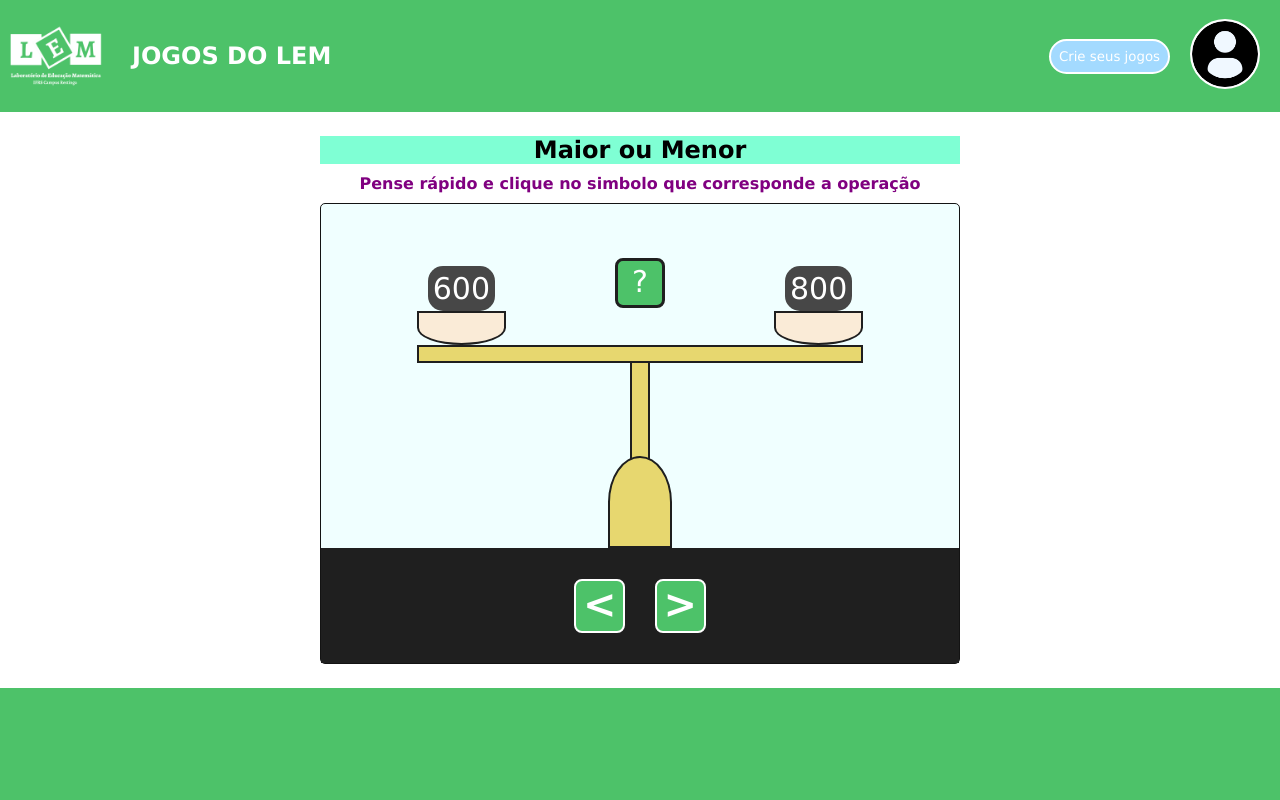
After one commit to jonhybr/plataforma-site-jogos, a Node server app: page /maiormenor in a window 1280 px wide. The commit adds this page. Run offline with Node 20, Linux system fonts and the light colour scheme.

Commit message:
2048 pronto e começo do próximo

```diff
--- a/Plataforma-de-jogos/css/main.css
+++ b/Plataforma-de-jogos/css/main.css
@@ -121,7 +121,7 @@ main {
             > figure {
                 width: 100%;
                 height: 200px;
-                background-color: red;
+                background-color: #3F3F3F;
                 & img {
                     width: 100%;
                     height: 100%;
@@ -167,12 +167,23 @@ footer {
     bottom: 0;
 }
 
+#main2048{
+    #topo {
+        display: flex;
+        gap: 5px;
+        background-color: #3F3F3F;
+        color: white;
+        padding: 5px;
+        margin-bottom: 10px;
+        border-radius: 8px;
+    }
     #div2048 {
         display: flex;
         flex-direction: column;
         border: 5px solid rgb(92, 78, 64);
         background-color: rgb(92, 78, 64);
         border-radius: 8px;
+
         .rows {
             display: flex;
         }
@@ -229,6 +240,119 @@ footer {
         }
         .n2048 {
             background-color: rgb(240, 204, 0);
+        }
+    }
+}
+
+#maiormenorDiv {
+    width: 50%;
+    height: 80%;
+    border: 1px solid #131313;
+    display: flex;
+    justify-content: end;
+    align-items: center;
+    flex-direction: column;
+    background-color: azure;
+    border-radius: 5px;
+    > * {
+        background-color: rgb(231, 215, 111);
+        border: 2px solid #1F1F1F;
+    }
+    #resposta {
+        width: 100%;
+        height: 25%;
+        background-color: #1F1F1F;
+        display: flex;
+        justify-content: center;
+        align-items: center;
+        gap: 30px;
+        > input {
+            width: 8%;
+            font-size: 40px;
+            background-color: #4dc269;
+            color: white;
+            border: 2px solid white;
+            border-radius: 8px;
+            font-weight: bolder;
+            padding-bottom: 4px;
+            &:hover {
+                cursor: pointer;
+            }
+            &:focus {
+                outline: none;
+                border: 3px solid blue;
+                color: blue;
+            }
+        }
+    }
+    #acima {
+        width: 70%;
+        height: 25%;
+        border: none;
+        background-color: azure;
+        display: flex;
+        justify-content: space-between;
+        align-items: center;
+        > * {
+            display: flex;
+            justify-content: center;
+            align-items: center;
+            flex-direction: column;
+            font-size: 30px;
+        }
+        #numero {
+            background-color: #474747;
+            color: white;
+            border-radius: 15px;
+            padding: 5px;
+        }
+        #prato {
+            background-color: antiquewhite;
+            border: 2px solid #1F1F1F;
+            border-bottom-right-radius: 50%;
+            border-bottom-left-radius: 50%;
+            width: 100%;
+            height: 30%;
+        }
+        #itemEsquerda {
+            height: 100%;
+            width: 20%;
+            justify-content: flex-end;
+            color: black;
+        }
+        #meio {
+            border: 3px solid #1F1F1F;
+            border-radius: 8px;
+            width: 50px;
+            height: 50px;
+            background-color: #4dc269;
+            padding-bottom: 4px;
+            color: white;
+        }
+        #itemDireita {
+            height: 100%;
+            width: 20%;
+            color: black;
+            justify-content: flex-end;
+
+        }
+    }
+    #topo {
+        width: 70%;
+        height: 4%;
+        z-index: 1;
+    }
+    #meio {
+        height: 30%;
+        width: 3%;
+        margin-top: -2%;
+    }
+    #base {
+        width: 10%;
+        height: 20%;
+        margin-top: -5%;
+        border-top-right-radius: 100%;
+        border-top-left-radius: 100%;
     }
 }
 
--- a/Plataforma-de-jogos/index.js
+++ b/Plataforma-de-jogos/index.js
@@ -12,7 +12,6 @@ app.use(express.urlencoded({extended: true}))
 app.listen(3000, () => {
     console.log('Servidor rodando na porta: 3000!')
 })
-
 
 app.get('/', (req, res) => {
     res.render('home');
@@ -65,3 +64,7 @@ app.get('/memoria', (req, res) => {
 app.get('/2048', (req, res) => {
     res.render('2048')
 })
+
+app.get('/maiormenor', (req, res) => {
+    res.render('maiormenor')
+})
--- a/Plataforma-de-jogos/views/2048.ejs
+++ b/Plataforma-de-jogos/views/2048.ejs
@@ -10,10 +10,12 @@
 
     <%- include('header.html') %>
 
-    <main>
+    <main id="main2048">
         <h2>2048</h2>
 
         <p>Mova os blocos e tente atingir o valor 2048 em algum deles</p>
+
+        <div id="topo">Movimentos: <div id="moves">0</div>Pontuação: <div id="pontos">4</div></div>
 
         <div id="div2048">
             <div class="rows">
--- a/Plataforma-de-jogos/views/header.html
+++ b/Plataforma-de-jogos/views/header.html
@@ -1,3 +1,4 @@
+<link rel="stylesheet" href="../css/main.css">
 <header>
     <figure>
         <a href="/"><img src="../imagens/LEM 2.png"></a>
--- /dev/null
+++ b/Plataforma-de-jogos/views/maiormenor.ejs
@@ -0,0 +1,36 @@
+<!DOCTYPE html>
+<html lang="pt-br">
+<head>
+    <meta charset="UTF-8">
+    <title>Jogos do LEM</title>
+</head>
+<body>
+
+    <%- include('header.html') %>
+
+    <main>
+
+        <h2>Maior ou Menor</h2>
+        <p>Pense rápido e clique no simbolo que corresponde a operação</p>
+
+        <div id="maiormenorDiv">
+            <div id="acima">
+                <div id="itemEsquerda"><div id="numero">600</div><div id="prato"></div></div>
+                <div id="meio">?</div>
+                <div id="itemDireita"><div id="numero">800</div><div id="prato"></div></div>
+            </div>
+            <div id="topo"></div>
+            <div id="meio"></div>
+            <div id="base"></div>
+            <div id="resposta">
+                <input type="button" id="menor" value="<">
+                <input type="button" id="maior" value=">">
+            </div>
+        </div>
+
+    </main>
+
+    <%- include('footer.html') %>
+
+</body>
+</html>
```
Also changed, not shown: Plataforma-de-jogos/scripts/jogo2048.js (+101 -45 lines), Plataforma-de-jogos/views/home.ejs (+34 -33 lines), Plataforma-de-jogos/imagens/2048.png (added), Plataforma-de-jogos/imagens/hanoi.PNG, Plataforma-de-jogos/imagens/maiormenor.png (added). Lines whose indentation alone changed are shown as unchanged.
